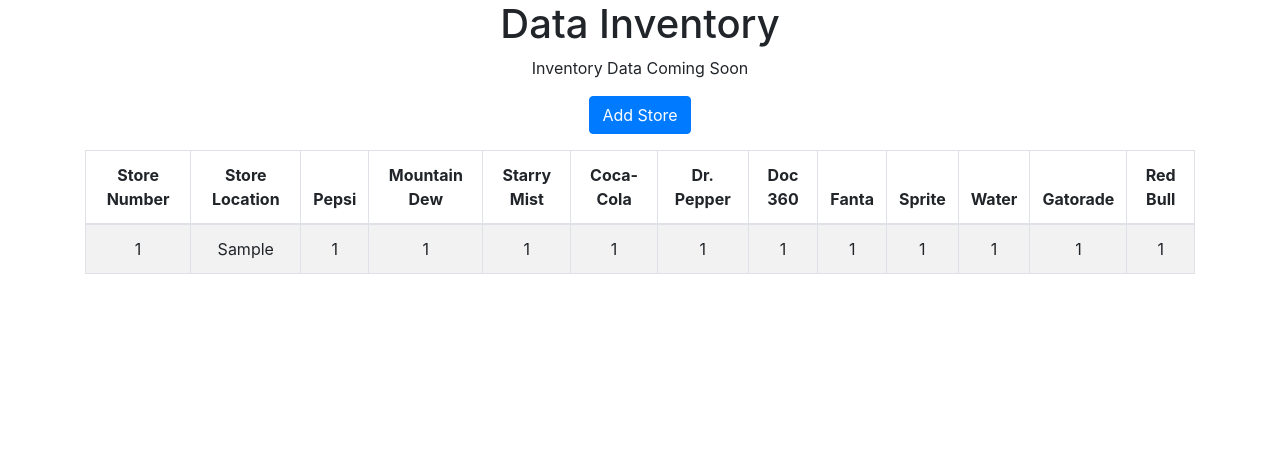
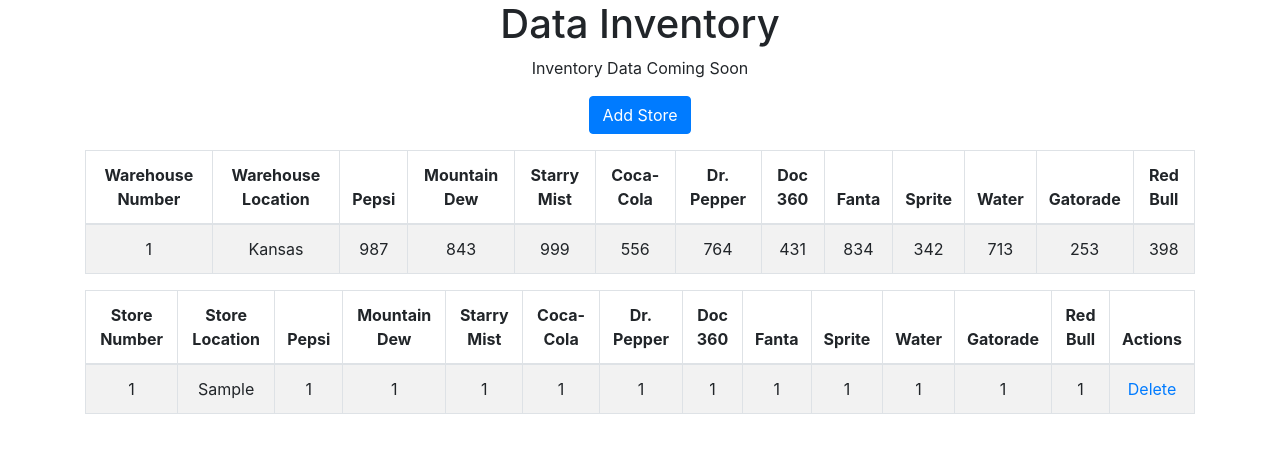
Before and after one commit to colbymcmanis/FinalProject-CS300, a Node server app: page /inventory in a window 1280 px wide. Shown: the top 453 px of the page. Run offline with Node 20, Linux system fonts and the light colour scheme; tables that the repository leaves empty hold one stand-in row (values such as "Sample post"); some libraries are stand-ins or nearby versions.

Commit message:
Added Warehouse Inventory and added delete for each store

```diff
--- a/routes/inventory.js
+++ b/routes/inventory.js
@@ -28,10 +28,29 @@ try {
 }
 */
 
+var warehouseInventory = [
+{
+    warehousenumber: 1,
+    warehouselocation: "Kansas",
+    pepsi: 987,
+    mountaindew: 843,
+    starry: 999,
+    cocacola:556,
+    drpepper: 764,
+    doc360: 431,
+    fanta: 834,
+    sprite: 342,
+    water: 713,
+    gatorade: 253,
+    redbull: 398,
+},
+];
+
+
 
 var inventory = await inventoryschema.find();
 
-res.render('inventory',{ inventory: inventory});
+res.render('inventory',{ inventory: inventory, warehouseInventory: warehouseInventory});
 
 });
 
@@ -45,6 +64,7 @@ router.get('/add', function(req, res, next) {
 
 router.post('/add', async function(req, res, next) {
     var inventory = new inventoryschema({
+        _id: req.body.id,
         storenumber: req.body.storenumber,
         storelocation: req.body.storelocation,
         pepsi: req.body.pepsi,
@@ -69,5 +89,20 @@ router.post('/add', async function(req, res, next) {
     }
 });
 
+router.get('/delete', async function(req, res, next) {
+    let id = req.query._id;
+    console.log(id);
+
+    try {
+
+        await inventoryschema.findByIdAndDelete(id);
+        res.redirect('/inventory');
+    } catch (err) {
+
+        console.log(err);
+        res.redirect('/');
+    }
+
+});
 
 module.exports = router;
--- a/views/inventory.ejs
+++ b/views/inventory.ejs
@@ -9,6 +9,47 @@
     <h1>Data Inventory</h1>
     <p>Inventory Data Coming Soon</p>
     <a href="/inventory/add" class="btn btn-primary mb-3">Add Store</a>
+
+    <table class="table table-striped table-bordered table-hover">
+      <thead>
+        <tr>
+          <th>Warehouse Number</th>
+          <th>Warehouse Location</th>
+          <th>Pepsi</th>
+          <th>Mountain Dew</th>
+          <th>Starry Mist</th>
+          <th>Coca-Cola</th>
+          <th>Dr. Pepper</th>
+          <th>Doc 360</th>
+          <th>Fanta</th>
+          <th>Sprite</th>
+          <th>Water</th>
+          <th>Gatorade</th>
+          <th>Red Bull</th>
+
+        </tr>
+      </thead>
+      <tbody>
+        <% for(var i=0; i<warehouseInventory.length; i++) {%>
+          <tr>
+            <td><%= warehouseInventory[i].warehousenumber %></td>
+            <td><%= warehouseInventory[i].warehouselocation %></td>
+            <td><%= warehouseInventory[i].pepsi %></td>
+            <td><%= warehouseInventory[i].mountaindew %></td>
+            <td><%= warehouseInventory[i].starry %></td>
+            <td><%= warehouseInventory[i].cocacola %></td>
+            <td><%= warehouseInventory[i].drpepper %></td>
+            <td><%= warehouseInventory[i].doc360 %></td>
+            <td><%= warehouseInventory[i].fanta %></td>
+            <td><%= warehouseInventory[i].sprite %></td>
+            <td><%= warehouseInventory[i].water %></td>
+            <td><%= warehouseInventory[i].gatorade %></td>
+            <td><%= warehouseInventory[i].redbull %></td>
+
+          </tr>
+        <% } %>
+      </tbody>
+    </table> <!-- Move the closing tag for the first table element here -->
 
     <table  class="table table-striped table-bordered table-hover ">
       <thead>
@@ -26,6 +67,7 @@
           <th>Water</th>
           <th>Gatorade</th>
           <th>Red Bull</th>
+          <th>Actions</th>
         </tr>
       </thead>
         <tbody>
@@ -44,10 +86,15 @@
             <td><%= inventory[i].water %></td>
             <td><%= inventory[i].gatorade %></td>
             <td><%= inventory[i].redbull %></td>
+
+            <td><a href="/inventory/delete?_id=<%=inventory[i]._id %>"
+              onclick="return confirm('Are you sure you want to delete this store?')"">Delete</a></td>
+
+
           </tr>
         <% } %>
-        </tbody>
-      </table>
+      </tbody>
+    </table>
     </div>
   </body>
 </html>
```
